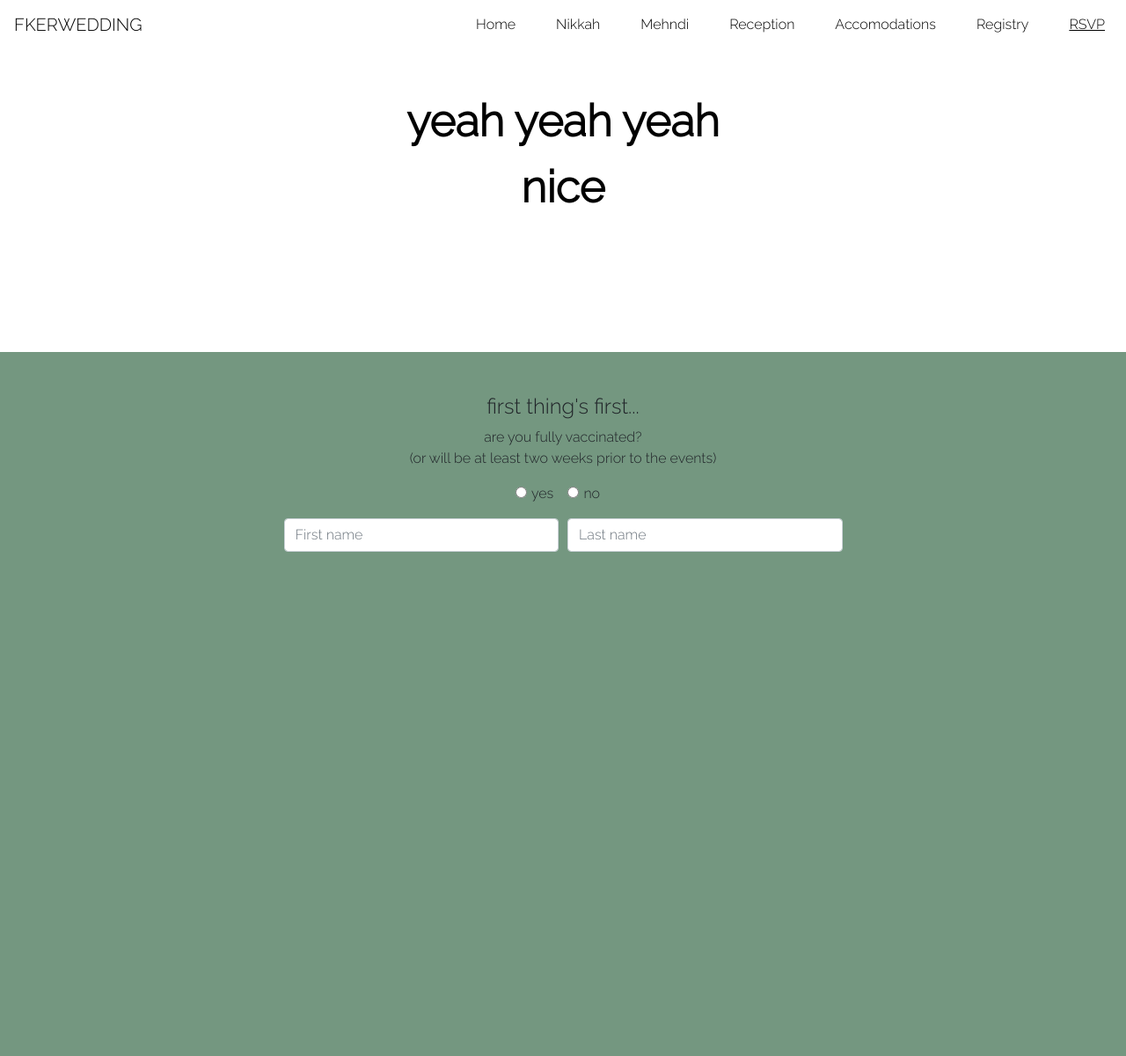
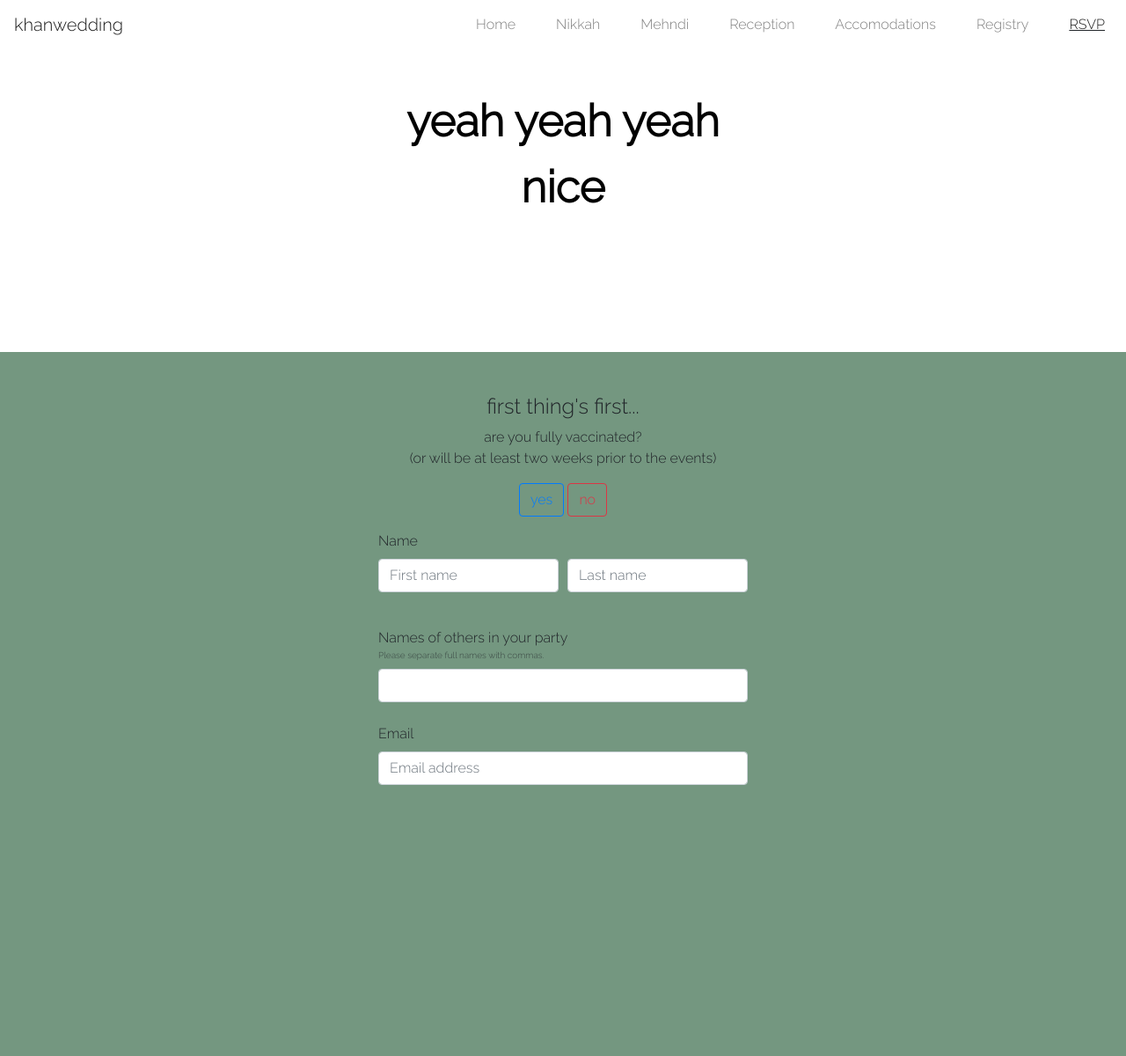
Before and after one commit to tahzabbani/elora_wedding, a Flask app: page /rsvp in a window 1280 px wide. Shown: the whole page at 88% size. Run offline with Flask 2, Linux system fonts and the light colour scheme; some libraries are stand-ins or nearby versions.

Commit message:
added more to the rsvp form

```diff
--- a/static/CSS/style.css
+++ b/static/CSS/style.css
@@ -10,6 +10,10 @@
 
 body {
     font-family: 'Raleway', sans-serif;
+}
+
+.active {
+    text-decoration: underline;
 }
 
 .text-center {
@@ -58,10 +62,6 @@ body {
 
 /* in order to get the image to be more transparent but not text */
 
-#act {
-    text-decoration: underline;
-}
-
 .home-header {
     font-size: 50px;
     font-weight: bolder;
@@ -81,3 +81,11 @@ body {
 .nav-prop li {
     padding-left: 30px;
 }
+
+/* rsvp */
+
+.inner-label {
+    opacity: 0.7;
+    font-size: 10px;
+    margin-bottom: 0;
+}
--- a/templates/accomodations.html
+++ b/templates/accomodations.html
@@ -17,9 +17,9 @@
 
 <body>
     <header>
-        <nav class="navbar fixed-top navbar-expand-md">
+        <nav class="navbar fixed-top navbar-expand-md navbar-light bg-white">
             <div class="container-fluid">
-                <a class="navbar-brand" href="index.html">FKERWEDDING</a>
+                <a class="navbar-brand" href="index.html">khanwedding</a>
                 <button type="button" class="navbar-toggler ml-auto" data-toggle="collapse" data-target="#myNavbar">
                         <span class="navbar-toggler-icon"></span>
                     </button>
@@ -29,7 +29,7 @@
                         <li class="nav-item"><a class="nav-link" href="nikkah">Nikkah</a></li>
                         <li class="nav-item"><a class="nav-link" href="mehndi">Mehndi</a></li>
                         <li class="nav-item"><a class="nav-link" href="reception">Reception</a></li>
-                        <li class="nav-item"><a class="nav-link" id="act" href="accomodations">Accomodations</a></li>
+                        <li class="nav-item active"><a class="nav-link"  href="accomodations">Accomodations</a></li>
                         <li class="nav-item"><a class="nav-link" href="registry">Registry</a></li>
                         <li class="nav-item"><a class="nav-link" href="rsvp">RSVP</a></li>
                     </ul>
--- a/templates/home.html
+++ b/templates/home.html
@@ -17,15 +17,15 @@
 
 <body>
     <header>
-        <nav class="navbar fixed-top navbar-expand-md">
+        <nav class="navbar fixed-top navbar-expand-md navbar-light bg-white">
             <div class="container-fluid">
-                <a class="navbar-brand" href="index.html">FKERWEDDING</a>
+                <a class="navbar-brand" href="index.html">khanwedding</a>
                 <button type="button" class="navbar-toggler ml-auto" data-toggle="collapse" data-target="#myNavbar">
                         <span class="navbar-toggler-icon"></span>
                     </button>
                 <div class="collapse navbar-collapse" id="myNavbar">
                     <ul class="nav navbar-nav ml-auto nav-prop">
-                        <li class="nav-item"><a class="nav-link" id="act" href="home">Home</a></li>
+                        <li class="nav-item active"><a class="nav-link"  href="home">Home</a></li>
                         <li class="nav-item"><a class="nav-link" href="nikkah">Nikkah</a></li>
                         <li class="nav-item"><a class="nav-link" href="mehndi">Mehndi</a></li>
                         <li class="nav-item"><a class="nav-link" href="reception">Reception</a></li>
--- a/templates/mehndi.html
+++ b/templates/mehndi.html
@@ -17,9 +17,9 @@
 
 <body>
     <header>
-        <nav class="navbar fixed-top navbar-expand-md">
+        <nav class="navbar fixed-top navbar-expand-md navbar-light bg-white">
             <div class="container-fluid">
-                <a class="navbar-brand" href="index.html">FKERWEDDING</a>
+                <a class="navbar-brand" href="index.html">khanwedding</a>
                 <button type="button" class="navbar-toggler ml-auto" data-toggle="collapse" data-target="#myNavbar">
                         <span class="navbar-toggler-icon"></span>
                     </button>
@@ -27,7 +27,7 @@
                     <ul class="nav navbar-nav ml-auto nav-prop">
                         <li class="nav-item"><a class="nav-link" href="home">Home</a></li>
                         <li class="nav-item"><a class="nav-link" href="nikkah">Nikkah</a></li>
-                        <li class="nav-item"><a class="nav-link" id="act" href="mehndi">Mehndi</a></li>
+                        <li class="nav-item active"><a class="nav-link"  href="mehndi">Mehndi</a></li>
                         <li class="nav-item"><a class="nav-link" href="reception">Reception</a></li>
                         <li class="nav-item"><a class="nav-link" href="accomodations">Accomodations</a></li>
                         <li class="nav-item"><a class="nav-link" href="registry">Registry</a></li>
--- a/templates/reception.html
+++ b/templates/reception.html
@@ -17,9 +17,9 @@
 
 <body>
     <header>
-        <nav class="navbar fixed-top navbar-expand-md">
+        <nav class="navbar fixed-top navbar-expand-md navbar-light bg-white">
             <div class="container-fluid">
-                <a class="navbar-brand" href="index.html">FKERWEDDING</a>
+                <a class="navbar-brand" href="index.html">khanwedding</a>
                 <button type="button" class="navbar-toggler ml-auto" data-toggle="collapse" data-target="#myNavbar">
                         <span class="navbar-toggler-icon"></span>
                     </button>
@@ -28,7 +28,7 @@
                         <li class="nav-item"><a class="nav-link" href="home">Home</a></li>
                         <li class="nav-item"><a class="nav-link" href="nikkah">Nikkah</a></li>
                         <li class="nav-item"><a class="nav-link" href="mehndi">Mehndi</a></li>
-                        <li class="nav-item"><a class="nav-link" id="act" href="reception">Reception</a></li>
+                        <li class="nav-item active"><a class="nav-link"  href="reception">Reception</a></li>
                         <li class="nav-item"><a class="nav-link" href="accomodations">Accomodations</a></li>
                         <li class="nav-item"><a class="nav-link" href="registry">Registry</a></li>
                         <li class="nav-item"><a class="nav-link" href="rsvp">RSVP</a></li>
--- a/templates/registry.html
+++ b/templates/registry.html
@@ -17,9 +17,9 @@
 
 <body>
     <header>
-        <nav class="navbar fixed-top navbar-expand-md">
+        <nav class="navbar fixed-top navbar-expand-md navbar-light bg-white">
             <div class="container-fluid">
-                <a class="navbar-brand" href="index.html">FKERWEDDING</a>
+                <a class="navbar-brand" href="index.html">khanwedding</a>
                 <button type="button" class="navbar-toggler ml-auto" data-toggle="collapse" data-target="#myNavbar">
                         <span class="navbar-toggler-icon"></span>
                     </button>
@@ -30,7 +30,7 @@
                         <li class="nav-item"><a class="nav-link" href="mehndi">Mehndi</a></li>
                         <li class="nav-item"><a class="nav-link" href="reception">Reception</a></li>
                         <li class="nav-item"><a class="nav-link" href="accomodations">Accomodations</a></li>
-                        <li class="nav-item"><a class="nav-link" id="act" href="registry">Registry</a></li>
+                        <li class="nav-item active"><a class="nav-link"  href="registry">Registry</a></li>
                         <li class="nav-item"><a class="nav-link" href="rsvp">RSVP</a></li>
                     </ul>
                 </div>
--- a/templates/rsvp.html
+++ b/templates/rsvp.html
@@ -17,9 +17,9 @@
 
 <body>
     <header>
-        <nav class="navbar fixed-top navbar-expand-md">
+        <nav class="navbar fixed-top navbar-expand-md navbar-light bg-white navbar-light bg-white">
             <div class="container-fluid">
-                <a class="navbar-brand" href="index.html">FKERWEDDING</a>
+                <a class="navbar-brand" href="index.html">khanwedding</a>
                 <button type="button" class="navbar-toggler ml-auto" data-toggle="collapse" data-target="#myNavbar">
                         <span class="navbar-toggler-icon"></span>
                     </button>
@@ -31,7 +31,7 @@
                         <li class="nav-item"><a class="nav-link" href="reception">Reception</a></li>
                         <li class="nav-item"><a class="nav-link" href="accomodations">Accomodations</a></li>
                         <li class="nav-item"><a class="nav-link" href="registry">Registry</a></li>
-                        <li class="nav-item"><a class="nav-link" id="act" href="rsvp">RSVP</a></li>
+                        <li class="nav-item active"><a class="nav-link" href="rsvp">RSVP</a></li>
                     </ul>
                 </div>
 
@@ -52,24 +52,39 @@
                 <div class="col-md-4 form-group text-center">
                     <h4>first thing's first...</h4>
                     <p>are you fully vaccinated? <br> (or will be at least two weeks prior to the events)</p>
-                    <div class="form-check form-check-inline">
-                        <label class="form-check-label" for="yes-vac">
+                    <div class="btn-group-toggle" data-toggle="buttons">
+                        <label class="btn btn-outline-primary" for="yes-vac">
                           <input type="radio" class="form-check-input" id="yes-vac" name="vac" value="yes">yes
                         </label>
-                      </div>
-                      <div class="form-check form-check-inline">
-                        <label class="form-check-label" for="no-vac">
+                        <label class="btn btn-outline-danger" for="no-vac">
                           <input type="radio" class="form-check-input" id="no-vac" name="vac" value="no">no
                         </label>
-                      </div>
+                    </div>
                 </div>
             </div>
-            <div class="form-row text-center">
-                <div class="col-sm-3 offset-sm-3 form-group">
-                    <input type="text" class="form-control" id="fname" name="fname" placeholder="First name"><br>
+            <div class="appearing-form-wrap">
+                <div class="form-row justify-content-center">
+                    <div class="col-sm-2 form-group">
+                        <label for="fname">Name</label>
+                        <input type="text" class="form-control" id="fname" name="fname" placeholder="First name"><br>
+                    </div>
+                    <div class="col-sm-2 form-group">
+                        <label for="lname" style="visibility: hidden;">Name</label>
+                        <input type="text" class="form-control" id="lname" name="lname" placeholder="Last name"><br>
+                    </div>
                 </div>
-                <div class="col-sm-3 form-group">
-                    <input type="text" class="form-control" id="lname" name="lname" placeholder="Last name"><br>
+                <div class="form-row justify-content-center">
+                    <div class="col-sm-4">
+                        <label for="other-names">Names of others in your party
+                            <p class="inner-label">Please separate full names with commas.</p></label>
+                        <input type="text" class="form-control" id="other-names" name="other-names"><br>
+                    </div>
+                </div>
+                <div class="form-row justify-content-center">
+                    <div class="col-sm-4">
+                        <label for="email">Email</label>
+                        <input type="text" class="form-control" id="email" name="email" placeholder="Email address"><br>
+                    </div>
                 </div>
             </div>
         </form>
```
Also changed, not shown: templates/nikkah.html (+4 -4 lines).
